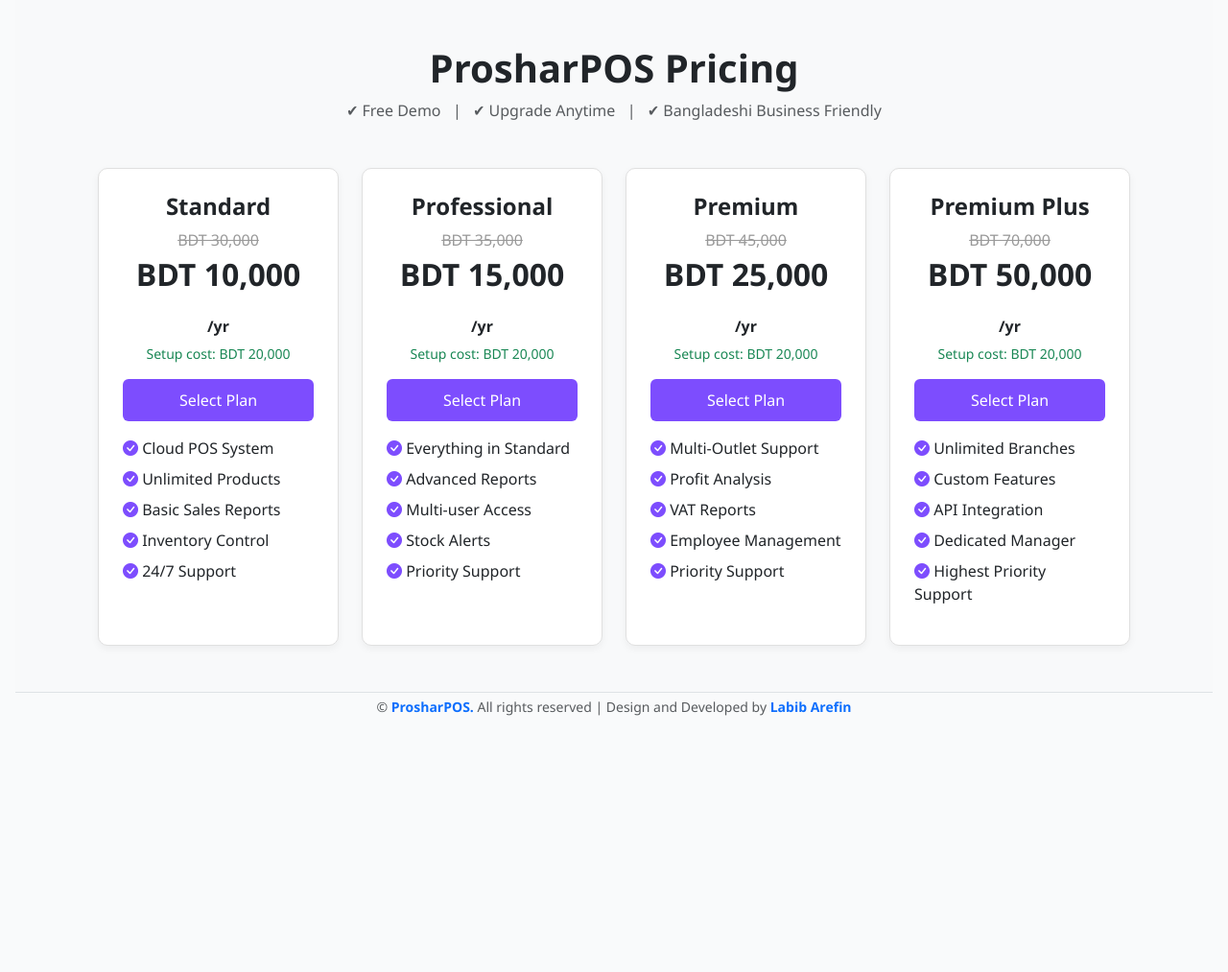
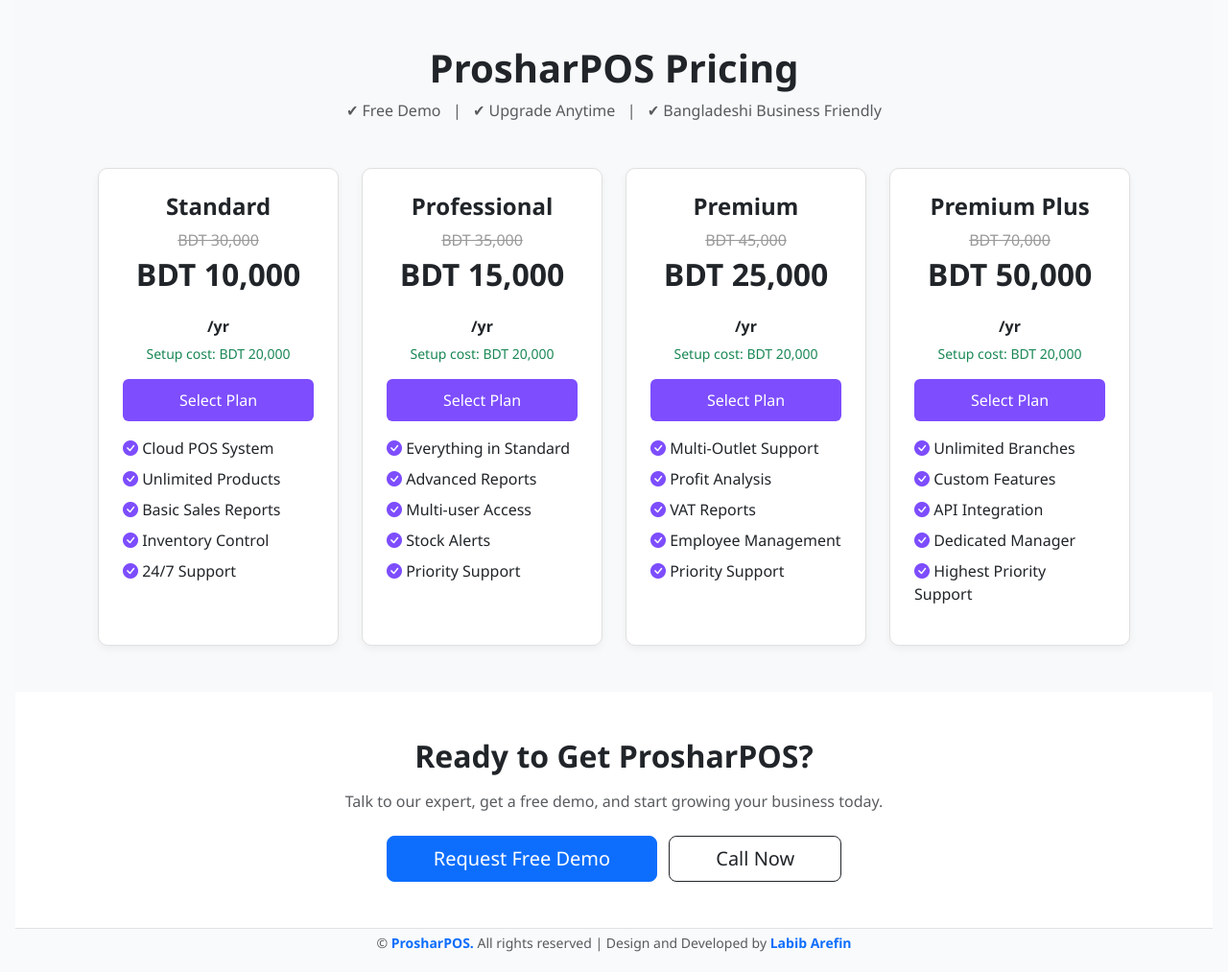
Before and after one commit to LabibArefin123/prosharpos_xyz, a PHP site: page /plan.php in a window 1280 px wide. Shown: the part 235-1248 px from the top of the page at 96% size. Before the commit the page ends 981 px from the top, so only its background shows below. Run offline with PHP 8.4, Linux system fonts and the light colour scheme.

Commit message:
plan page update

```diff
--- a/plan.php
+++ b/plan.php
@@ -632,6 +632,14 @@ $countries = file_exists('countries.json') ? json_decode(file_get_contents('coun
         </div>
     </div>
 
+    <section class="py-5 bg-white text-center">
+        <h2 class="fw-bold mb-3">Ready to Get ProsharPOS?</h2>
+        <p class="text-muted mb-4">
+            Talk to our expert, get a free demo, and start growing your business today.
+        </p>
+        <a href="#contact" class="btn btn-lg btn-primary px-5 me-2">Request Free Demo</a>
+        <a href="tel:+8801776197999" class="btn btn-lg btn-outline-dark px-5">Call Now</a>
+    </section>
 
 
     <footer class="text-center text-muted small py-1 border-top">
```
